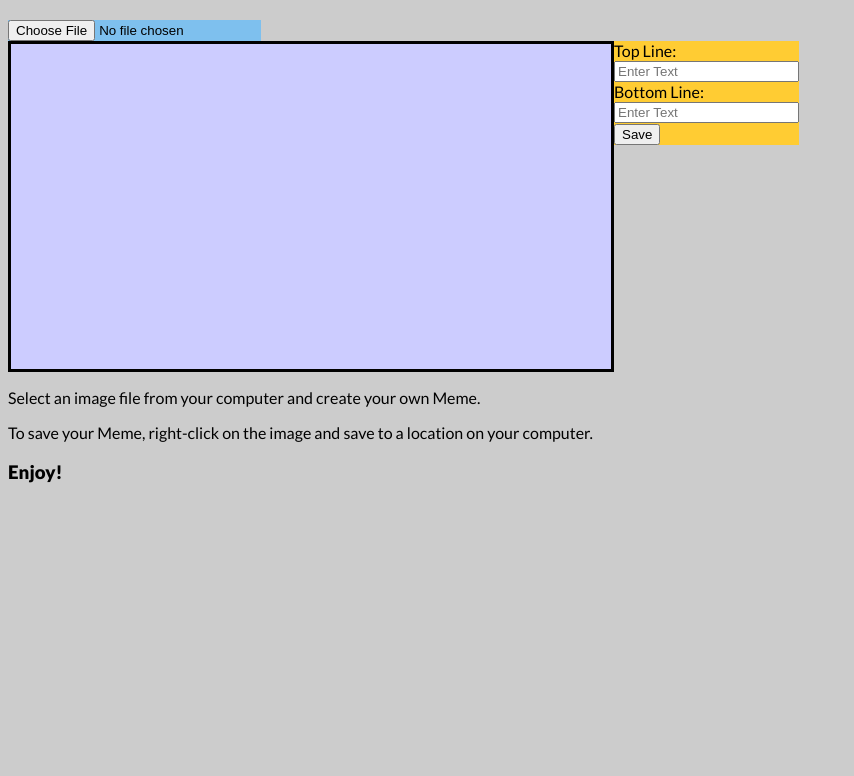
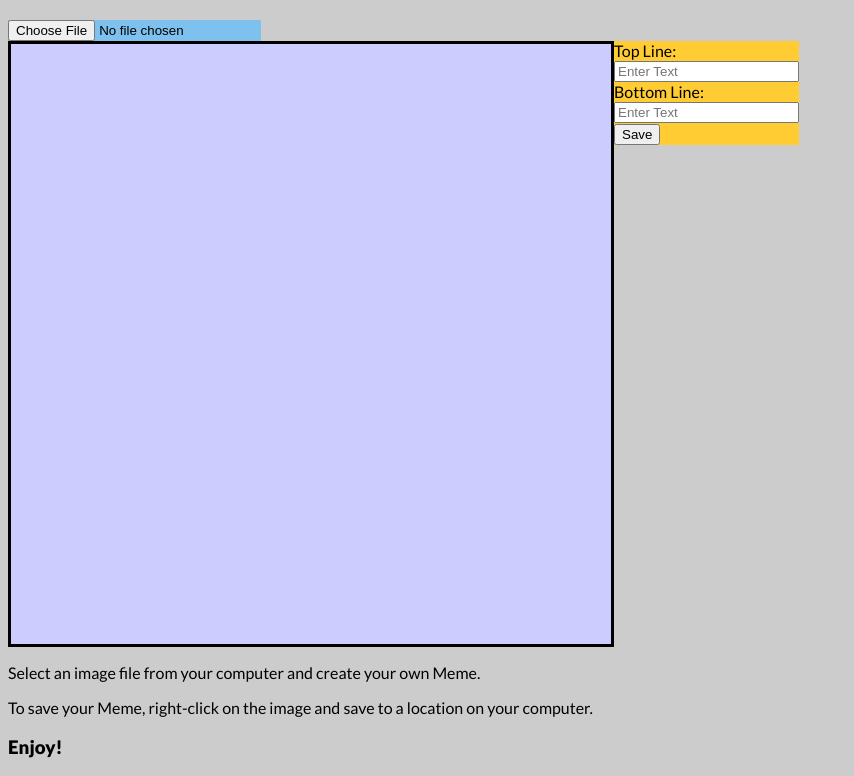
Before and after one commit to droth820/Meme-Generator, a plain HTML site: page MemeGenerator.html in a window 1280 px wide. Shown: the part 63-839 px from the top of the page, without its empty margins (0-854 px from the left). Before the commit the page ends 800 px from the top, so only its background shows below. Drawn offline with Linux system fonts and the light colour scheme.

Commit message:
Update MemeGenerator.html
I changed the dimensions of the canvas.

```diff
--- a/MemeGenerator.html
+++ b/MemeGenerator.html
@@ -19,7 +19,7 @@
 			<input type="file" id="file" />
 			</div>
 		<div id="image-container">
-		<canvas id="c" width="600" height="325"></canvas>
+		<canvas id="c" width="600" height="600"></canvas>
 		<div>
 			<form class="forms">
 				<label>Top Line:</label><br/>
```
